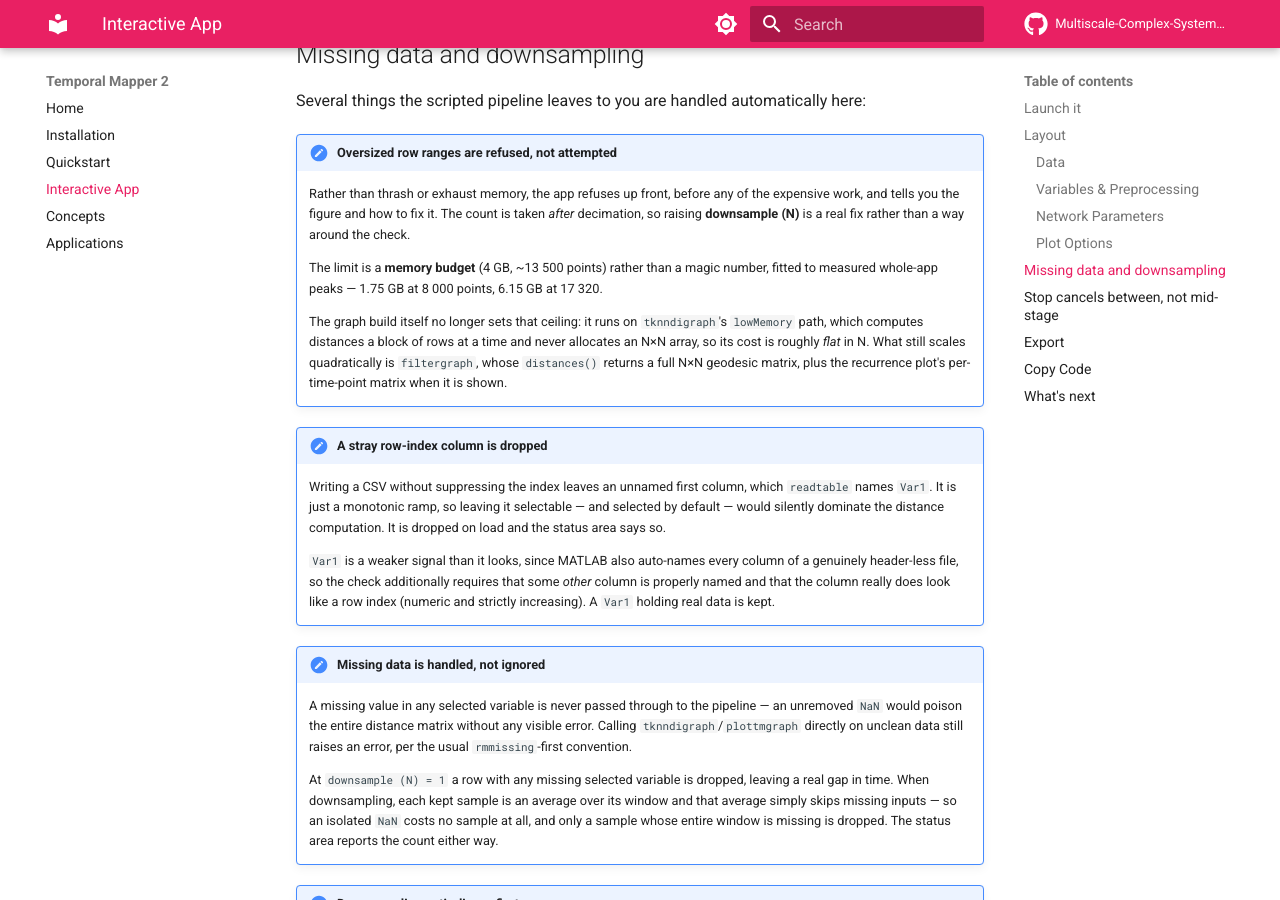
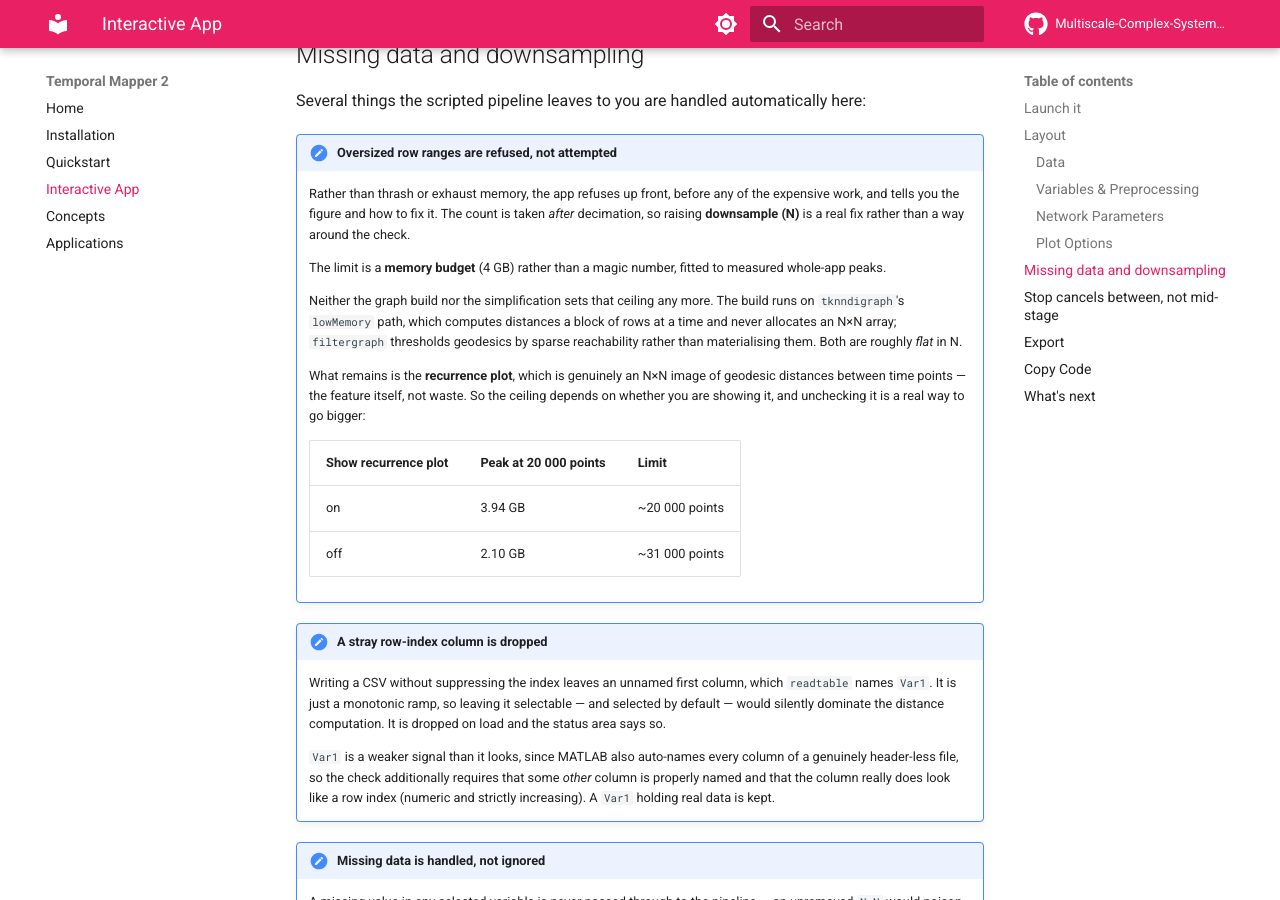
Before and after one commit to Multiscale-Complex-Systems-Lab/tmapper2, an MkDocs documentation site: the page built from docs/gui-app.md, in a window 1280 px wide and 900 px high, scrolled down 2667 px. Built offline with MkDocs 1.6.1 and Material for MkDocs 9.7.7, drawn with Linux system fonts in a browser that asks for light colours; comment, search, counter and statistics services are not loaded.

Commit message:
Fix a nargout bug that was bypassing both memory optimizations
The GUI called filtergraph as [g_simp, members, ~, ~]. MATLAB counts `~`
placeholders in nargout, so nargout was 4, not 2 -- which meant both
optimizations gated on nargout<4 never fired for the app. It was
computing distances() AND simplifyDistance, ~3 GB at 13000 points,
purely to discard the results.

This is why the previous commit's filtergraph work showed no effect on
the GUI: the app was never taking the fast route. The memory profiler
found it in one pass, after two rounds of my guessing at the cause
failed. Asking for the two outputs actually used drops filtergraph's
allocation from 3.52 GB to 0.14 GB, and whole-app peak at 13000 points
from 3.73 GB to 2.11 GB.

With that fixed, the quadratic term left is the recurrence plot: at
20000 points, 3.94 GB with it shown against 2.10 GB without, and 107s
against 21s. That one is inherent -- a per-time-point recurrence plot IS
an N-by-N image of geodesic distances -- so it belongs in the guard as
an input rather than hidden in a constant.

The guard now takes the recurrence-plot state and reports the ceiling
for the mode you are actually in, refitted to measured peaks and
matching them within 2%:
    shown  ~8.0 bytes/N^2 -> ~20000 points at a 4 GB budget
    hidden ~3.3 bytes/N^2 -> ~31000 points
and it now says so in the message, since unchecking the box is a genuine
remedy rather than a workaround. Overall the ceiling goes from ~8720
points before this branch to ~20000, or ~31000 without the recurrence
plot.

```diff
--- a/docs/gui-app.md
+++ b/docs/gui-app.md
@@ -103,16 +103,24 @@ here:
     The count is taken *after* decimation, so raising **downsample (N)** is
     a real fix rather than a way around the check.
 
-    The limit is a **memory budget** (4 GB, ~13 500 points) rather than a
-    magic number, fitted to measured whole-app peaks — 1.75 GB at 8 000
-    points, 6.15 GB at 17 320.
+    The limit is a **memory budget** (4 GB) rather than a magic number,
+    fitted to measured whole-app peaks.
 
-    The graph build itself no longer sets that ceiling: it runs on
-    `tknndigraph`'s `lowMemory` path, which computes distances a block of
-    rows at a time and never allocates an N×N array, so its cost is roughly
-    *flat* in N. What still scales quadratically is `filtergraph`, whose
-    `distances()` returns a full N×N geodesic matrix, plus the recurrence
-    plot's per-time-point matrix when it is shown.
+    Neither the graph build nor the simplification sets that ceiling any
+    more. The build runs on `tknndigraph`'s `lowMemory` path, which
+    computes distances a block of rows at a time and never allocates an
+    N×N array; `filtergraph` thresholds geodesics by sparse reachability
+    rather than materialising them. Both are roughly *flat* in N.
+
+    What remains is the **recurrence plot**, which is genuinely an N×N
+    image of geodesic distances between time points — the feature itself,
+    not waste. So the ceiling depends on whether you are showing it, and
+    unchecking it is a real way to go bigger:
+
+    | Show recurrence plot | Peak at 20 000 points | Limit |
+    | --- | --- | --- |
+    | on | 3.94 GB | ~20 000 points |
+    | off | 2.10 GB | ~31 000 points |
 
 !!! note "A stray row-index column is dropped"
     Writing a CSV without suppressing the index leaves an unnamed first
```
Also changed, not shown: 2 other files.
